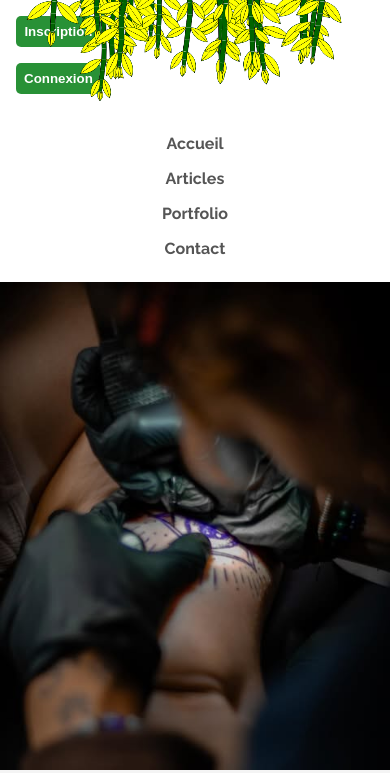
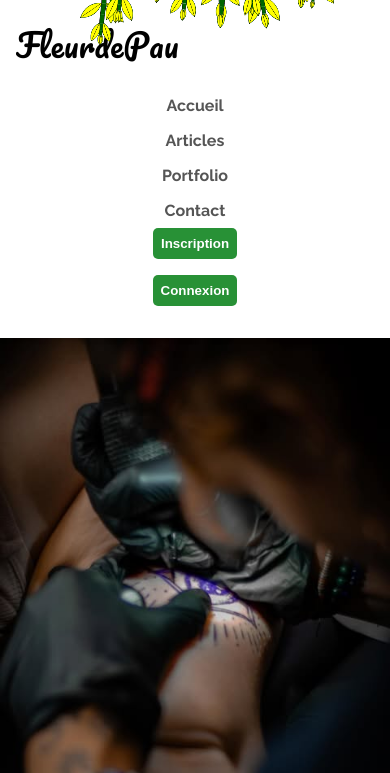
Before and after one commit to elo41flo/blogfleurdepau, a website: page front/index.html in a window 390 px wide. Shown: the top 773 px of the page. Drawn offline with Linux system fonts and the light colour scheme.

Commit message:
revisite du responsive

```diff
--- a/front/index.html
+++ b/front/index.html
@@ -159,14 +159,14 @@ nav ul li a:hover {
 @media (max-width: 768px) {
   /* Modification de la position du container sur petits écrans */
   #canvas_container_div {
-    top: 60%; /* Réduit la descente des plantes sur les petits écrans */
+    top: 50%; /* Réduit la descente des plantes sur les petits écrans */
   }
 }
 
 @media (max-width: 480px) {
   /* Pour les très petits écrans, on peut réduire encore plus */
   #canvas_container_div {
-    top: 50%; /* Position encore plus haute pour les écrans très petits */
+    top: 25%; /* Position encore plus haute pour les écrans très petits */
   }
 }
 
@@ -284,14 +284,11 @@ nav ul li a:hover {
 </head>
 <body>
     <header class="header">
-      <div id="canvas_container_div">
-        <canvas id="canvas" width="1000" height="1000"></canvas>
-      </div>
         <div class="header-top">
-            <div class="auth-buttons">
-                <button onclick="window.location.href='inscription.html'">Inscription</button>
-                <button onclick="window.location.href='connexion.html'">Connexion</button>
-            </div>
+          <div class="tattoo-text" id="text-container"></div>
+          <div id="canvas_container_div">
+            <canvas id="canvas" width="1000" height="1000"></canvas>
+          </div>
         </div>
         <nav>
             <ul>
@@ -301,6 +298,10 @@ nav ul li a:hover {
                 <li><a href="contact.html">Contact</a></li>
             </ul>
         </nav>
+        <div class="auth-buttons">
+          <button onclick="window.location.href='inscription.html'">Inscription</button>
+          <button onclick="window.location.href='connexion.html'">Connexion</button>
+      </div>
     </header>
     <center class="center-images">
       <img src="img/photo de profil 2.jpg" alt="Photo 1">
```
